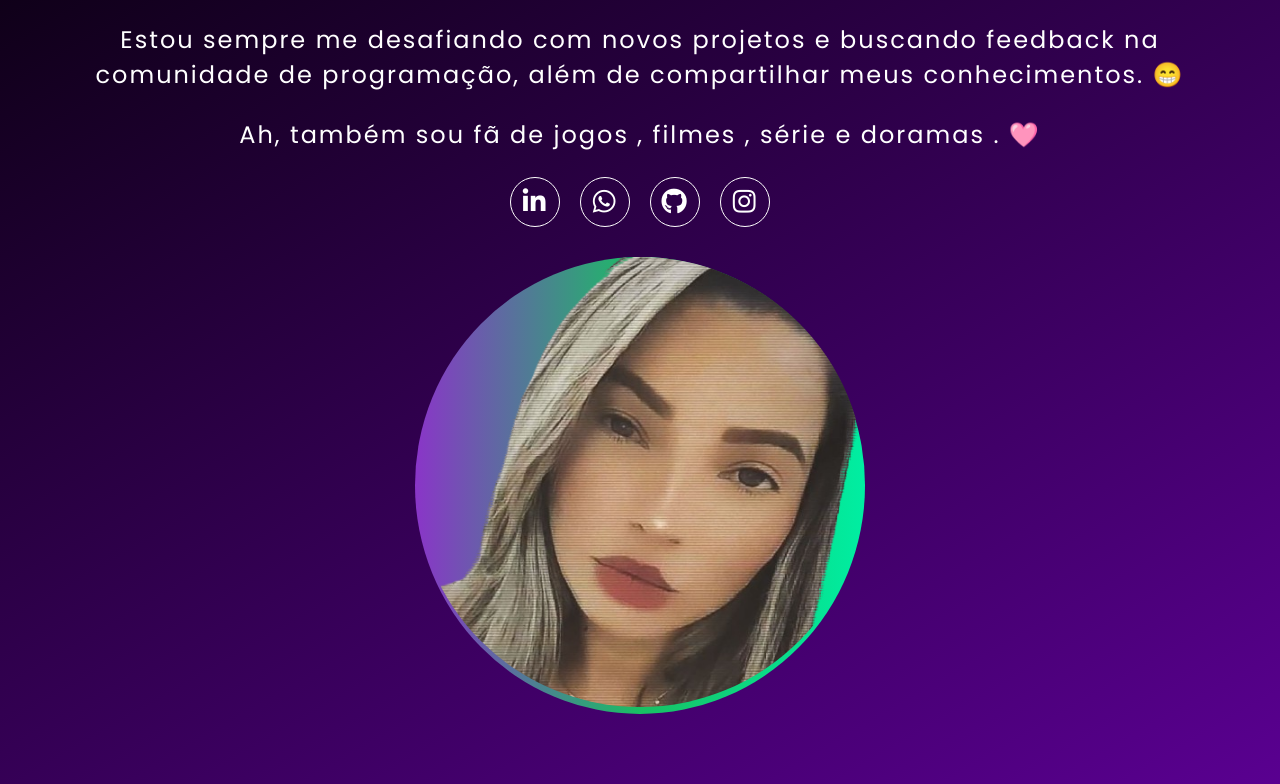
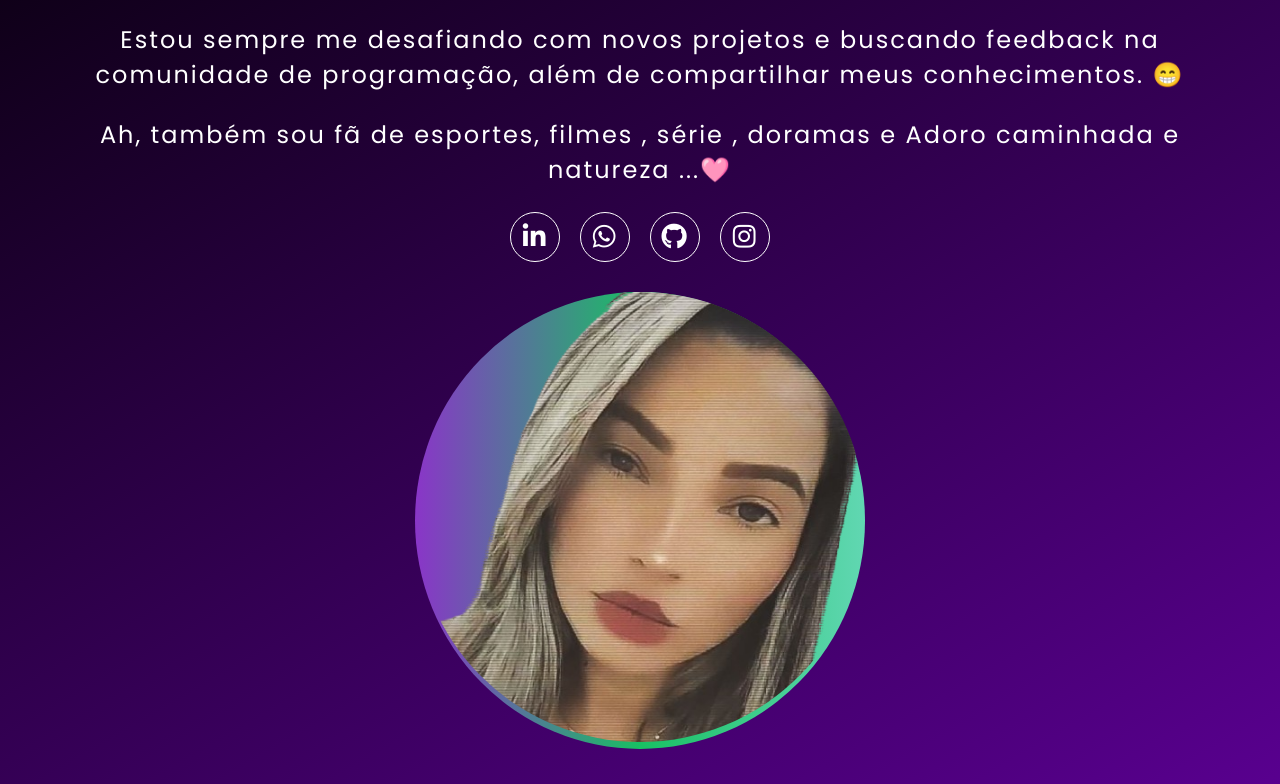
Before and after one commit to ROSA-SILVA/portifolio, a plain HTML site: page index.html in a window 1280 px wide. Shown: the part 316-1100 px from the top of the page. Drawn offline with nearby package versions, Linux system fonts and the light colour scheme.

Commit message:
alteraçoes
adicionado mais mensagem no portifólio .

```diff
--- a/index.html
+++ b/index.html
@@ -49,7 +49,7 @@
             <p>Uma desenvolvedora frontend em formação apaixonada por tecnologia.</p>
             <p>Estou sempre me desafiando com novos projetos e buscando feedback na comunidade de programação, além de
                 compartilhar meus conhecimentos. 😁</p>
-            <p>Ah, também sou fã de jogos , filmes , série e doramas . 🩷</p>
+            <p>Ah, também sou fã de esportes, filmes , série , doramas e Adoro caminhada e natureza ...🩷</p>
 
             <ul class="redes-sociais">
                 <li>
--- a/src/css/estilos.css
+++ b/src/css/estilos.css
@@ -118,15 +118,14 @@ body{
     border-radius: 50%;
 }
 
-.home .foto.sombra-interna{
-    background: linear-gradient(to right ,#8A35C8 ,#18C063,#00EEA2);
+.home .foto.sombra-interna {
+    background: linear-gradient(to right ,#8A35c8 ,#18c063,#61d7b2);
 }
 
 .projetos{
     padding: 70px 0  70px;
 
 }
-
 
 .projetos .titulo{
     text-align: center;
@@ -136,7 +135,6 @@ body{
     text-transform: uppercase;
 
 }
-
 .projetos .container-projetos{
     display: flex;
     gap: 20px;
```
